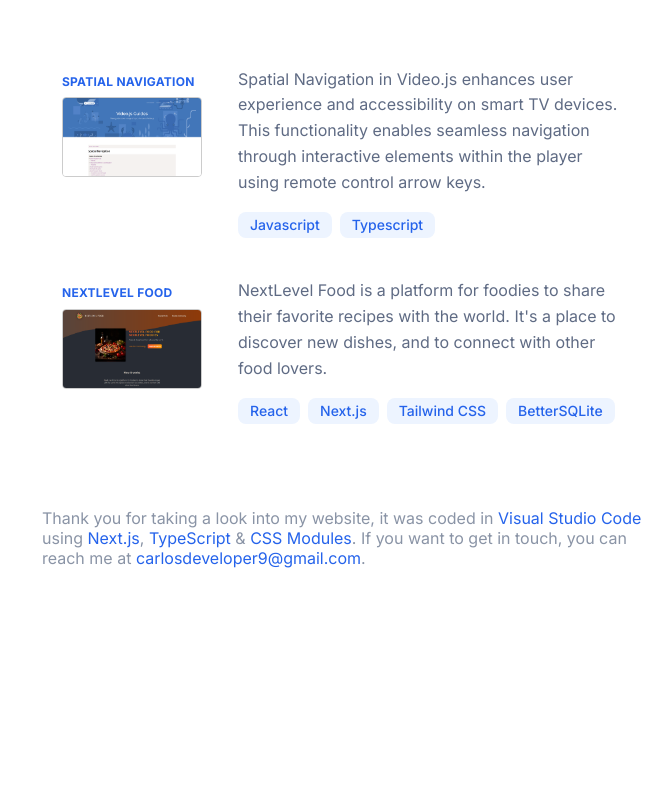
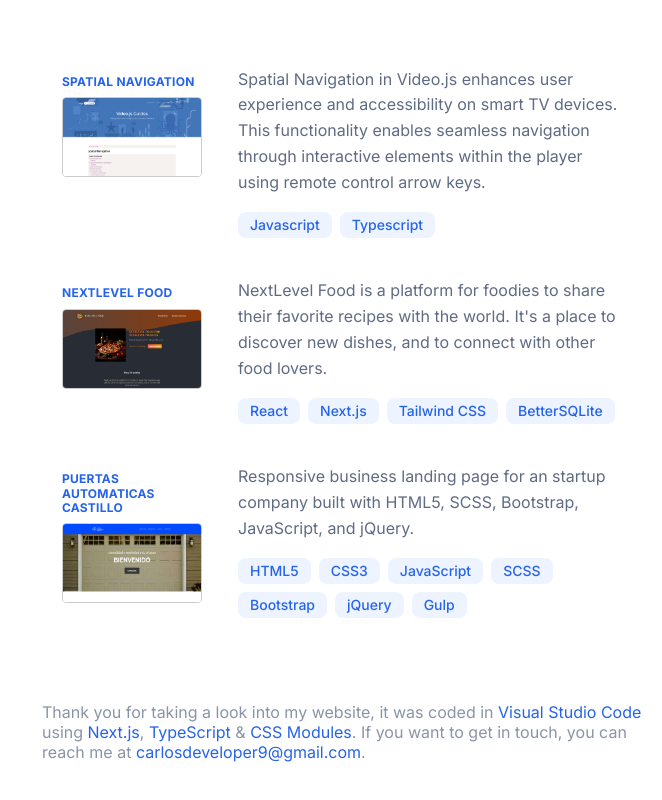
Before and after one commit to CarlosVillasenor/personal-landing-page, a Next.js app: page / in a window 1280 px wide. Shown: the part 1971-2771 px from the top of the page, without its empty margins (618-1280 px from the left). Before the commit the page ends 2603 px from the top, so only its background shows below. Built offline with nearby package versions, Linux system fonts and the light colour scheme.

Commit message:
feat: add 'puertas automaticas castillo' project

```diff
--- a/src/components/Content/Projects/projectsData.ts
+++ b/src/components/Content/Projects/projectsData.ts
@@ -21,5 +21,12 @@ export const projects: Project[] = [
     technologies: ["React", "Next.js", "Tailwind CSS", "BetterSQLite"],
     website: "https://onwards-foodies-project.vercel.app/",
     image: "nextlevel-food.png"
+  },
+  {
+    title: "Puertas Automaticas Castillo",
+    description: "Responsive business landing page for an startup company built with HTML5, SCSS, Bootstrap, JavaScript, and jQuery.",
+    technologies: ["HTML5", "CSS3", "JavaScript", "SCSS", "Bootstrap", "jQuery", "Gulp"],
+    website: "https://pac-landing-page-plum.vercel.app/",
+    image: "puertas-automaticas-castillo.png"
   }
 ];
```
Also changed, not shown: public/project-images/puertas-automaticas-castillo.png (added).
